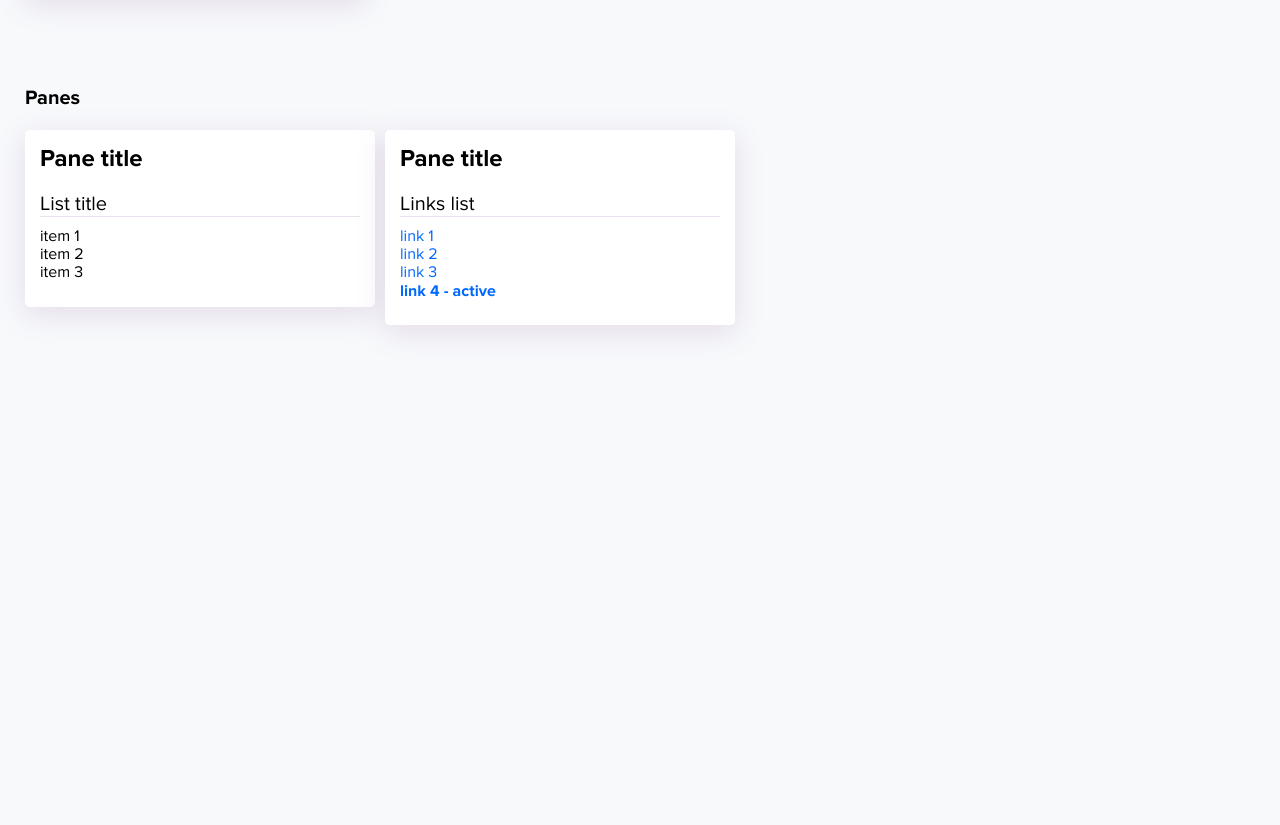
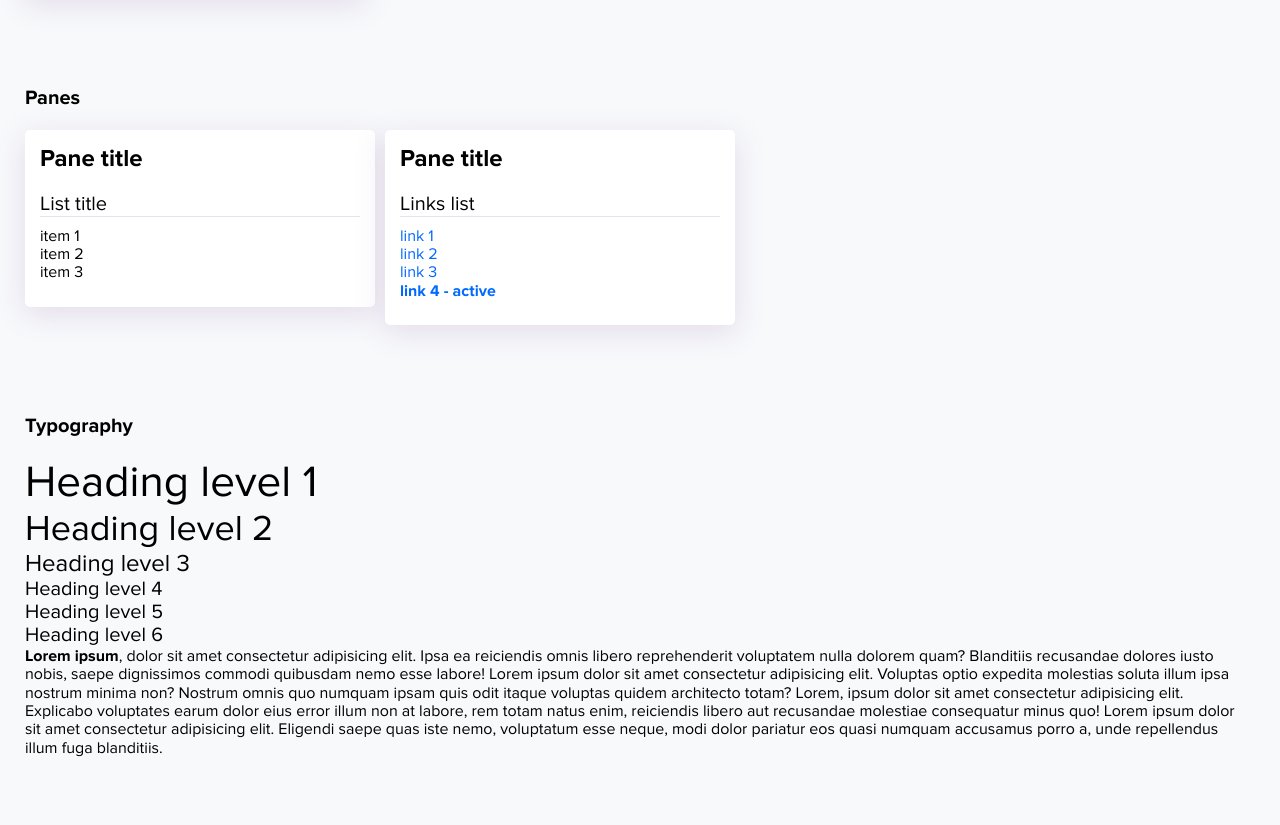
Before and after one commit to Fedorrychkov/Gradial, a website: page src/index.html in a window 1280 px wide. Shown: the part 953-1778 px from the top of the page. Before the commit the page ends 1368 px from the top, so only its background shows below. Drawn offline with nearby package versions, Linux system fonts and the light colour scheme; files that its build step writes are made by us from their sources.

Commit message:
Add title font styles

```diff
--- a/src/assets/styles/scss/common/_reset.scss
+++ b/src/assets/styles/scss/common/_reset.scss
@@ -108,7 +108,7 @@ abbr[title] {
 
 b,
 strong {
-    font-weight: 500;
+    font-weight: 700;
 }
 
 code,
--- a/src/assets/styles/scss/main.scss
+++ b/src/assets/styles/scss/main.scss
@@ -13,6 +13,7 @@
 @import './ui/gradial-width';
 @import './ui/gradial-fontsize';
 @import './ui/gradial-list';
+@import './ui/gradial-title';
 
 .content {
     padding: $offset-xl 0;
--- /dev/null
+++ b/src/assets/styles/scss/ui/_gradial-title.scss
@@ -0,0 +1,22 @@
+@import '../common/_variables.scss';
+
+.gradial-title {
+    &-level-1 {
+        font-size: $font-size-xl;
+    }
+    &-level-2 {
+        font-size: $font-size-lg;
+    }
+    &-level-3 {
+        font-size: $font-size-md;
+    }
+    &-level-4 {
+        font-size: $font-size-sm;
+    }
+    &-level-5 {
+        font-size: $font-size-sm;
+    }
+    &-level-6 {
+        font-size: $font-size-sm;
+    }
+}
--- a/src/assets/styles/scss/ui/_gradial-width.scss
+++ b/src/assets/styles/scss/ui/_gradial-width.scss
@@ -5,4 +5,16 @@
         max-width: $screen-sm;
         width: 100%;
     }
+    &-md {
+        max-width: $screen-md;
+        width: 100%;
+    }
+    &-lg {
+        max-width: $screen-lg;
+        width: 100%;
+    }
+    &-xl {
+        max-width: $screen-xl;
+        width: 100%;
+    }
 }
--- a/src/index.html
+++ b/src/index.html
@@ -23,7 +23,7 @@
             </section>
             <section class="section wrapper">
                 <h3 class="section-title">Inputs</h3>
-                <div class="buttons section__body">
+                <div class="inputs section__body">
                     //= partials/components/inputs/text-field/_input-control.html
                     //= partials/components/inputs/text-field/_input-control-text.html
                     //= partials/components/inputs/text-field/_input-control-success.html
@@ -32,7 +32,7 @@
             </section>
             <section class="section wrapper">
                 <h3 class="section-title">Password inputs</h3>
-                <div class="buttons section__body">
+                <div class="inputs section__body">
                     //= partials/components/inputs/password-field/_input-control.html
                     //= partials/components/inputs/password-field/_input-control-text.html
                     //= partials/components/inputs/password-field/_input-control-success.html
@@ -41,9 +41,15 @@
             </section>
             <section class="section wrapper">
                 <h3 class="section-title">Panes</h3>
-                <div class="buttons section__body">
+                <div class="panes section__body">
                     //= partials/components/pane/_pane.html
                     //= partials/components/pane/_pane-with-link-list.html
+                </div>
+            </section>
+            <section class="section wrapper">
+                <h3 class="section-title">Typography</h3>
+                <div class="typography section__body">
+                    //= partials/components/typography/_typography.html
                 </div>
             </section>
         </main>
--- /dev/null
+++ b/src/partials/components/typography/_typography.html
@@ -0,0 +1,14 @@
+<div class="gradial-title gradial-width-xl">
+    <h1 class="gradial-title-level-1">Heading level 1</h1>
+    <h2 class="gradial-title-level-2">Heading level 2</h2>
+    <h3 class="gradial-title-level-3">Heading level 3</h3>
+    <h4 class="gradial-title-level-4">Heading level 4</h4>
+    <h5 class="gradial-title-level-5">Heading level 5</h5>
+    <h6 class="gradial-title-level-6">Heading level 6</h6>
+    <p class="gradial-text-paragraph">
+        <strong>Lorem ipsum</strong>, dolor sit amet consectetur adipisicing elit. Ipsa ea reiciendis omnis libero reprehenderit voluptatem nulla dolorem quam? Blanditiis recusandae dolores iusto nobis, saepe dignissimos commodi quibusdam nemo esse labore!
+        Lorem ipsum dolor sit amet consectetur adipisicing elit. Voluptas optio expedita molestias soluta illum ipsa nostrum minima non? Nostrum omnis quo numquam ipsam quis odit itaque voluptas quidem architecto totam?
+        Lorem, ipsum dolor sit amet consectetur adipisicing elit. Explicabo voluptates earum dolor eius error illum non at labore, rem totam natus enim, reiciendis libero aut recusandae molestiae consequatur minus quo!
+        Lorem ipsum dolor sit amet consectetur adipisicing elit. Eligendi saepe quas iste nemo, voluptatum esse neque, modi dolor pariatur eos quasi numquam accusamus porro a, unde repellendus illum fuga blanditiis.
+    </p>
+</div>
```
Also changed, not shown: build/assets/css/main.css, build/index.html, build/partials/components/typography/_typography.html (added).
